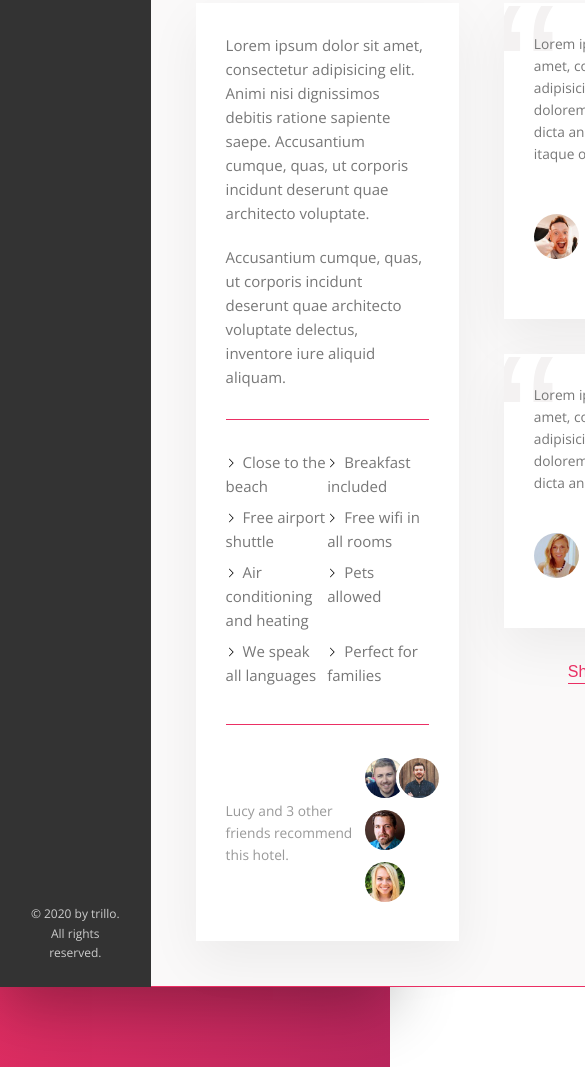
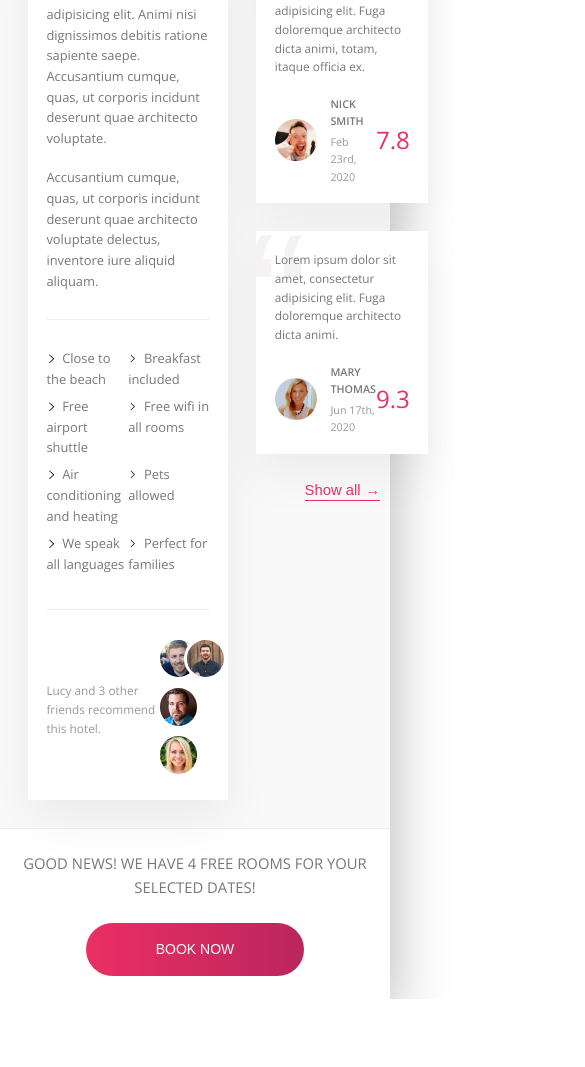
Before and after one commit to lachezarborisov/trillo-sass-course-project, a website: page index.html in a window 390 px wide. Shown: the part 502-1569 px from the top of the page, 585 px wide, since content can reach past the window. After the commit the page ends 1501 px from the top, so only its background shows below. Drawn offline with nearby package versions, Linux system fonts and the light colour scheme.

Commit message:
Creating page responsive

```diff
--- a/index.html
+++ b/index.html
@@ -207,6 +207,18 @@
 
                             <button class="btn-inline">Show all<span>&rarr;</span></button>
                         </div>
+
+                    </div>
+
+                    <div class="cta">
+                        <h2 class="cta__book-now">
+                            Good news! We have 4 free rooms for your selected dates!
+                        </h2>
+
+                        <button class="btn">
+                            <span class="btn__visible">Book now</span>
+                            <span class="btn__invisible">Only 4 rooms left</span>
+                        </button>
                     </div>
 
                 </main>
--- a/sass/_base.scss
+++ b/sass/_base.scss
@@ -33,8 +33,12 @@ Grey dark 3: #999
     --shadow-dark: 0 2rem 6rem rgba(0, 0, 0, .3);
     --shadow-light: 0 2rem 5rem rgba(0, 0, 0, .06);
 
-    --line: 1px solid var(--color-primary);
+    --line: 1px solid var(--color-grey-light-3);
 }
+
+$bp-largest: 75em; //1200px
+$bp-largest: 68.75em; //1100px
+$bp-medium: 56.25em; // 900px
 
 * {
     margin: 0;
@@ -46,6 +50,10 @@ Grey dark 3: #999
 *::after {
     box-sizing: inherit;
     font-size: 62.5%; // 1rem = 10 px; 10px / 16px (browser default) = 62.5%
+
+    @media only screen and (max-width: $bp-largest) {
+        font-size: 58%;
+    }
 }
 
 html {
--- a/sass/_components.scss
+++ b/sass/_components.scss
@@ -132,11 +132,24 @@
     list-style: none;
     margin-top: 3.5rem;
 
+    @media only screen and (max-width: $bp-medium) {
+        display: flex;
+        margin: 0;
+    }
+
     &__item {
         position: relative;
 
         &:not(:last-child) {
             margin-bottom: .5rem;
+
+            @media only screen and (max-width: $bp-medium) {
+                margin-bottom: 0;
+            }
+        }
+
+        @media only screen and (max-width: $bp-medium) {
+            flex: 1;
         }
     }
 
@@ -177,6 +190,11 @@
 
         display: flex;
         align-items: center;
+
+        @media only screen and (max-width: $bp-medium) {
+            justify-content: center;
+            padding: 2rem;
+        }
     }
 
     &__icon {
@@ -195,6 +213,10 @@
     color: var(--color-grey-light-4);
     text-align: center;
     padding: 2.5rem;
+
+    @media only screen and (max-width: $bp-medium) {
+        display: none;
+    }
 }
 
 //////////////////////////////////
@@ -382,7 +404,7 @@
     }
 
     &__friends {
-
+        display: flex;
     }
 
     &__photo {
@@ -393,7 +415,7 @@
         border: 3px solid #fff;
 
         &:not(:last-child) {
-            margin-right: -1.5rem;
+            margin-right: -2rem;
         }
     }
 }
@@ -408,6 +430,11 @@
     margin-bottom: 3.5rem;
     position: relative;
     overflow: hidden;
+
+    @media only screen and (max-width: $bp-medium) {
+        padding: 2rem;
+        margin-bottom: 3rem;
+    }
 
     &__text {
         font-size: inherit;
@@ -461,3 +488,70 @@
         z-index: 1;
     }
 }
+
+//////////////////////////////////
+// CALL TO ACTION
+
+.cta {
+    padding: 3.5rem 0;
+    text-align: center;
+
+    @media only screen and (max-width: $bp-medium) {
+        padding: 2.5rem 0;
+    }
+
+    &__book-now {
+        font-size: 1.6rem;
+        font-weight: 400;
+        text-transform: uppercase;
+        margin-bottom: 2.5rem;
+    }
+}
+
+.btn {
+    font-size: 2.6rem;
+    font-weight: 400;
+    text-transform: uppercase;
+    border-radius: 100px;
+    border: none;
+    background-image: linear-gradient(to right, var(--color-primary), var(--color-primary-dark));
+    color: #fff;
+    position: relative;
+    overflow: hidden;
+    cursor: pointer;
+
+    & > * {
+        display: inline-block;
+        height: 100%;
+        width: 100%;
+        transition: all .2s;
+    }
+
+    &__visible {
+        padding: 2rem 7.5rem;
+    }
+
+    &__invisible {
+        position: absolute;
+        padding: 2rem 0;
+        left: 0;
+        top: -100%;
+    }
+
+    &:hover {
+        background-image: linear-gradient(to right, var(--color-primary-dark), var(--color-primary));
+    }
+
+    &:hover &__visible {
+        transform: translateY(100%);
+    }
+
+    &:hover &__invisible {
+        top: 0;
+    }
+
+    &:focus {
+        outline: none;
+        animation: pulsate 1s infinite;
+    }
+}
--- a/sass/_layout.scss
+++ b/sass/_layout.scss
@@ -5,6 +5,12 @@
     box-shadow: var(--shadow-dark);
 
     min-height: 50rem;
+
+    @media only screen and (max-width: $bp-largest) {
+        margin: 0;
+        max-width: 100%;
+        width: 100%;
+    }
 }
 
 .header {
@@ -19,6 +25,10 @@
 
 .content {
     display: flex;
+
+    @media only screen and (max-width: $bp-medium) {
+        flex-direction: column;
+    }
 }
 
 .sidebar {
@@ -42,6 +52,10 @@
     padding: 4.5rem;
     background-color: var(--color-grey-light-1);
     border-bottom: var(--line);
+
+    @media only screen and (max-width: $bp-medium) {
+        padding: 3rem;
+    }
 }
 
 .description {
@@ -51,6 +65,11 @@
     padding: 3rem;
     flex: 0 0 60%;
     margin-right: 4.5rem;
+
+    @media only screen and (max-width: $bp-medium) {
+        padding: 2rem;
+        margin-right: 3rem;
+    }
 }
 
 .user-reviews {
```
Also changed, not shown: css/style.css.
